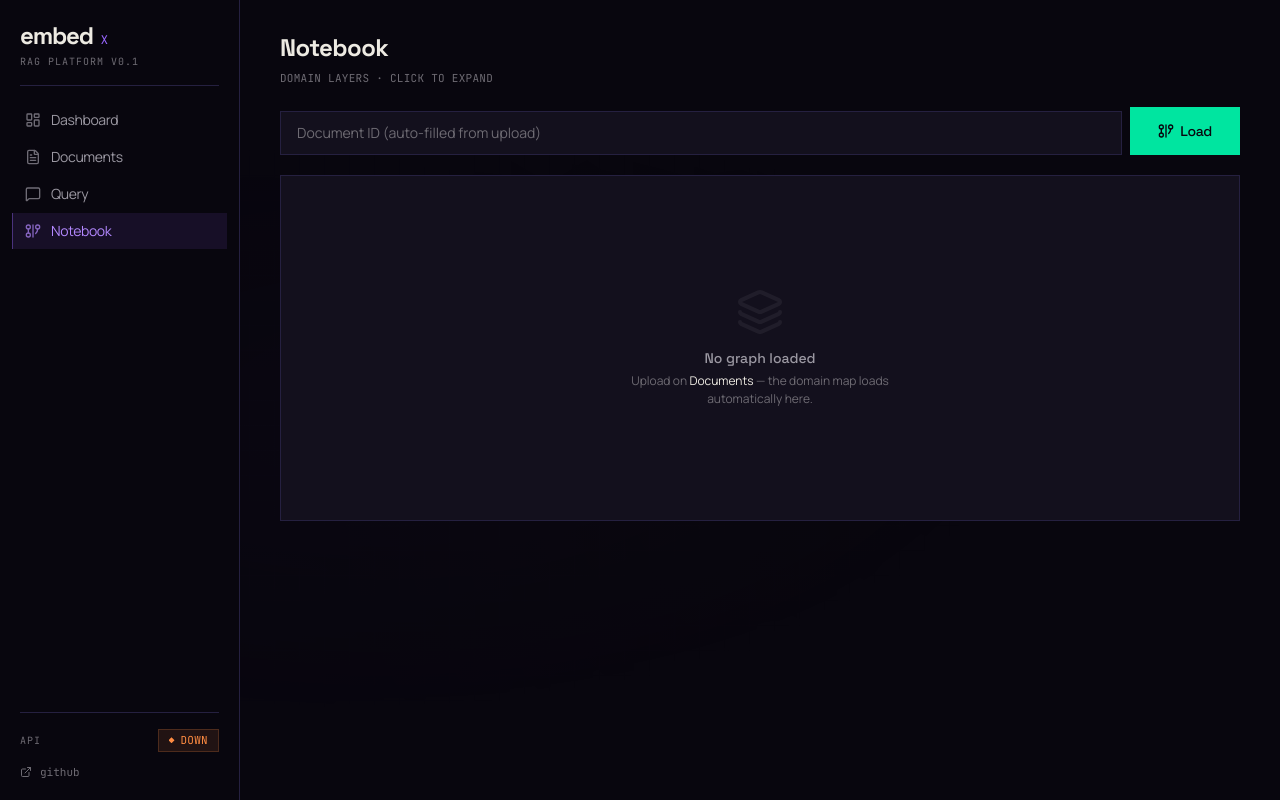
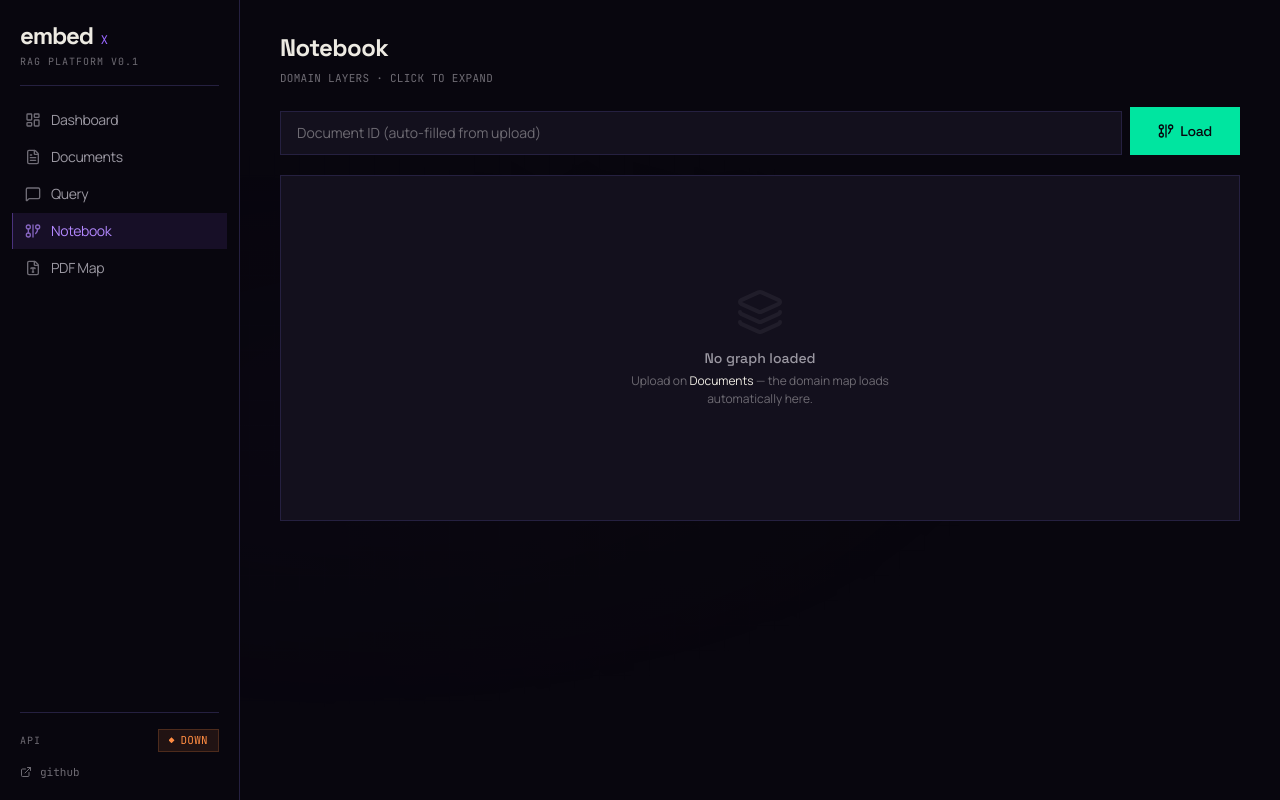
Before and after one commit to ArafathUIU/EmbedX, a React (Vite) app in the folder frontend/: page /mindmap in a window 1280 px wide. Built offline with nearby package versions, Linux system fonts and the light colour scheme; no server answers.

Commit message:
feat: add PDF Map nav link to sidebar

```diff
--- a/frontend/src/components/layout/sidebar.tsx
+++ b/frontend/src/components/layout/sidebar.tsx
@@ -1,5 +1,5 @@
 import { NavLink } from "react-router-dom";
-import { LayoutDashboard, FileText, MessageSquare, GitGraph, ExternalLink } from "lucide-react";
+import { LayoutDashboard, FileText, MessageSquare, GitGraph, ExternalLink, FileType } from "lucide-react";
 import { StatusDot, Badge } from "../ui/badge";
 import { useHealth } from "@/hooks/use-health";
 import { cn } from "@/lib/utils";
@@ -9,6 +9,7 @@ const navItems = [
   { to: "/documents", icon: FileText, label: "Documents" },
   { to: "/query", icon: MessageSquare, label: "Query" },
   { to: "/mindmap", icon: GitGraph, label: "Notebook" },
+  { to: "/pdf-mindmap", icon: FileType, label: "PDF Map" },
 ];
 
 export function Sidebar() {
```
